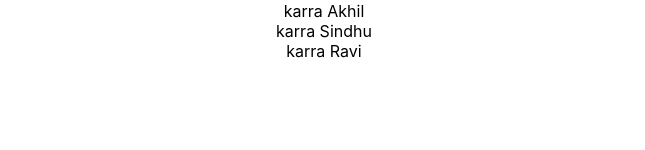
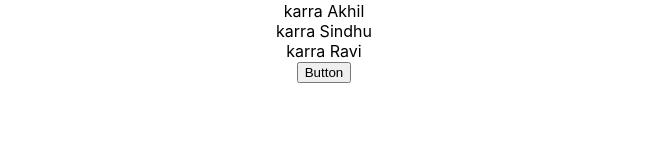
Before and after one commit to sg-venkat-a-karra/React-Typescript-CC, a React (Create React App) app: page / in a window 1280 px wide. Shown: the part 150-300 px from the top of the page, without its empty margins (316-961 px from the left). Built offline with nearby package versions, Linux system fonts and the light colour scheme.

Commit message:
Button basic click event

```diff
--- a/src/App.tsx
+++ b/src/App.tsx
@@ -5,6 +5,7 @@ import PersonList from 'components/PersonList';
 import Status from 'components/Status';
 import Heading from 'components/Heading';
 import Oscar from 'components/Oscar';
+import Button from 'components/Button';
 
 const friends = [
   { fName: 'Akhil', lName: 'karra' },
@@ -22,6 +23,12 @@ function App() {
       <Greet name='Avinash' isLoggedIn={true} />
       <Person name={{ fName: 'Venkat', lName: 'Karra' }} friendCount={20} />
       <PersonList friends={friends} />
+      <Button
+        handleClick={() => {
+          console.log(`Button clicked`);
+        }}>
+        Button
+      </Button>
     </div>
   );
 }
--- /dev/null
+++ b/src/components/Button.tsx
@@ -0,0 +1,16 @@
+/**
+ *
+ */
+
+type ButtonProps = {
+  handleClick: () => void;
+  children: string;
+};
+
+const Button = (props: ButtonProps) => {
+  return <button onClick={props.handleClick}>{props.children}</button>;
+};
+
+// #endregion
+
+export default Button;
```
